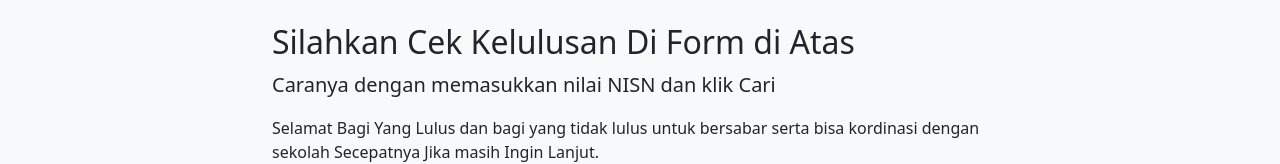
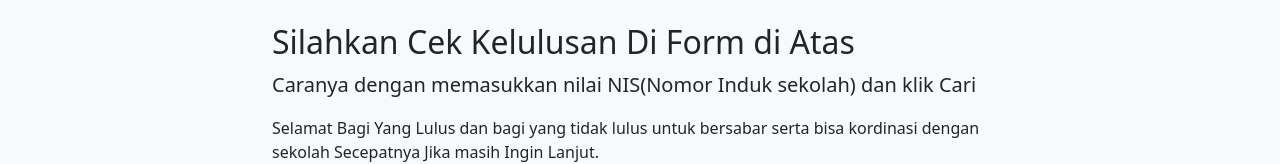
Before and after one commit to awalvps11/lulus2, a Vue app: page / in a window 1280 px wide. Shown: the part 1367-1531 px from the top of the page. Built offline with nearby package versions, Linux system fonts and the light colour scheme.

Commit message:
edit NISN -> NIS

```diff
--- a/src/components/Content2.vue
+++ b/src/components/Content2.vue
@@ -5,7 +5,10 @@
       <div class="row justify-content-center">
         <div class="col-lg-8">
           <h2>Silahkan Cek Kelulusan Di Form di Atas</h2>
-          <p class="lead">Caranya dengan memasukkan nilai NISN dan klik Cari</p>
+          <p class="lead">
+            Caranya dengan memasukkan nilai NIS(Nomor Induk sekolah) dan klik
+            Cari
+          </p>
           <p class="mb-0">
             Selamat Bagi Yang Lulus dan bagi yang tidak lulus untuk bersabar
             serta bisa kordinasi dengan sekolah Secepatnya Jika masih Ingin
```
